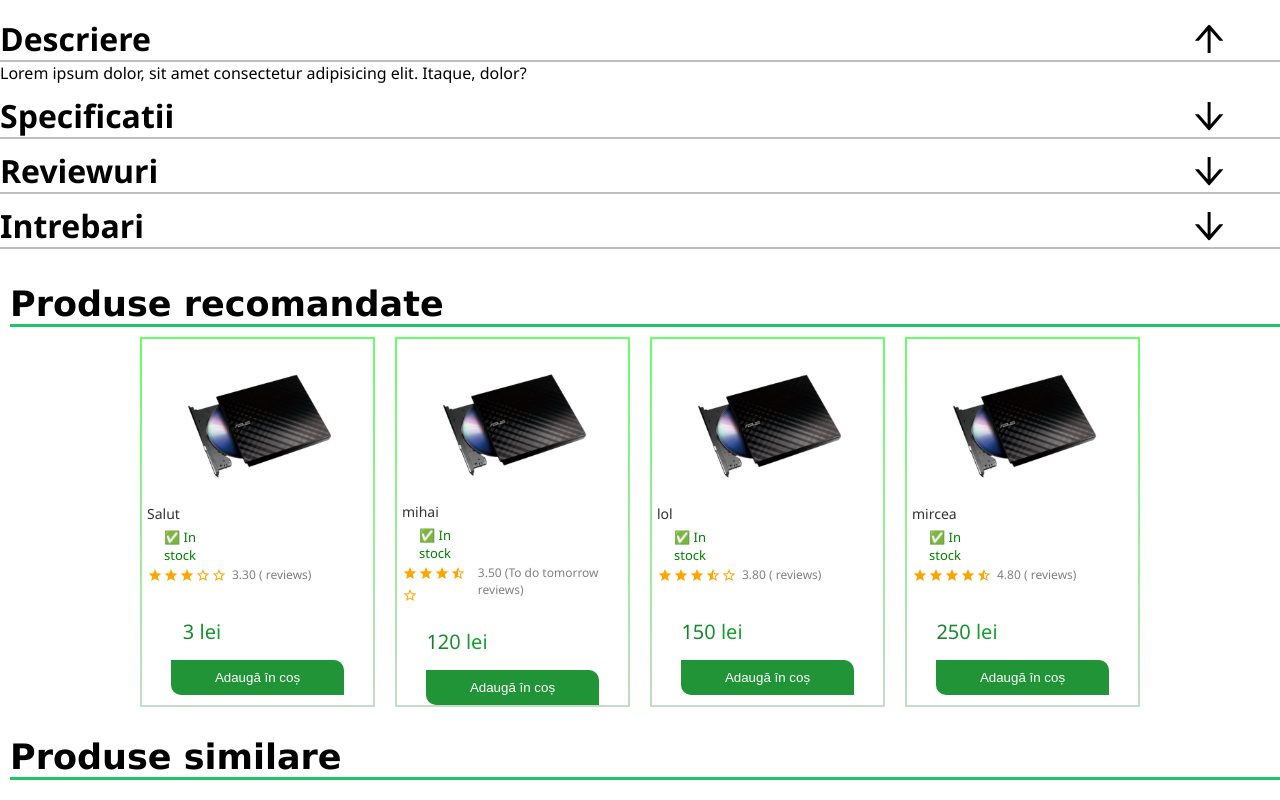
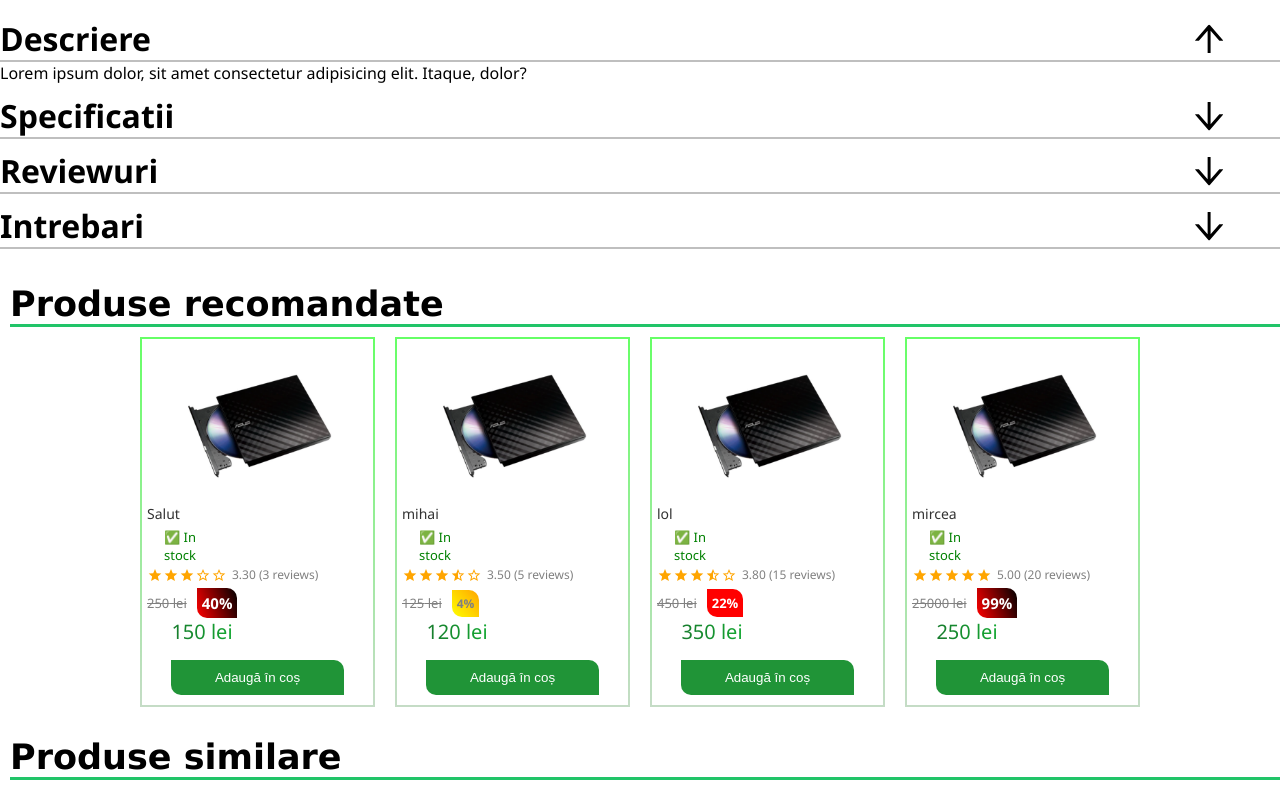
Before and after one commit to catalinfl/e-commerce, a React (Vite) app in the folder client/: page /product/636c1a743f63b11cb3085bb9 in a window 1280 px wide. Shown: the part 993-1793 px from the top of the page. Built offline with nearby package versions, Linux system fonts and the light colour scheme; no server answers.

Commit message:
card finished

```diff
--- a/client/src/components/Card/CardProduct.scss
+++ b/client/src/components/Card/CardProduct.scss
@@ -75,14 +75,31 @@
         }
 
         .cardReduce {
-            color:  white;
             border-radius: 0px 10px 0px 10px;
-            font-size: 12px;
             font-weight: 700;
             display: flex;
-            background-color: red;
             padding: 5px;
             margin-left: 10px;
+            font-size: 12px;
+
+            &.red {
+                color: white;
+                font-size: 13px;
+                background-color: red;
+            }
+
+            &.red30 {
+                color: white;
+                font-size: 15px;
+                background-image: linear-gradient(70deg, red, black);
+                background-color: red;
+            }
+
+            &.yellow {
+                color: grey;
+                background-image: linear-gradient(50deg, yellow, orange);
+                background-color: yellow;
+            }
         }
     }
 
--- a/client/src/components/Card/CardProduct.tsx
+++ b/client/src/components/Card/CardProduct.tsx
@@ -1,4 +1,4 @@
-import React, { useState } from 'react'
+import React, { useEffect, useRef, useState } from 'react'
 import './CardProduct.scss'
 import Image from "../../assets/CartImage.png"
 import Ratings from './Ratings'
@@ -6,16 +6,19 @@ import Product from '../Product/Product'
 
 
 interface PropsForCards {
-    price: string
+    price: string ,
     title: string,
     rating: string | undefined,
     reduce?: string,
     image: string,
-    oldPrice?: string,
+    oldPrice?: undefined  | string,
     reviews?: undefined | string
 }
 
 const CardProduct: React.FC<PropsForCards> = ({ price, title, rating, reviews, reduce, image, oldPrice}: PropsForCards) => {
+
+    var precision: string;
+    var reductionColor: string;
 
     var ratingToPass: any;
     if (rating === undefined) {
@@ -28,6 +31,46 @@ const CardProduct: React.FC<PropsForCards> = ({ price, title, rating, reviews, r
         reviewsToPass = 0;
     }
     else reviewsToPass = parseInt(reviews);
+
+
+
+    const calculatePercent = (oldPrice: string, price: string): string => {
+        var oldPriceInt: number = parseInt(oldPrice as string);
+        var newPriceInt: number = parseInt(price as string);
+        var percent: any;
+        var percentMinus = newPriceInt / oldPriceInt;
+        percent = (1 - percentMinus) * 100;
+        if (percent <= 0) return "";
+        var percentString = percent.toString();
+
+            if (percentString.length > 2) {
+                precision = percentString.slice(0, percentString.indexOf("."));
+            }
+
+            else precision = percentString;
+
+        return precision;
+    }
+
+
+
+    const reductionColorCalculator: Function = (precision: string): string | null => {
+        var precisionInt = parseInt(precision);
+        if (precisionInt === 0) return null;
+        if (precisionInt < 20) {
+            return "yellow"; // yellow
+        }
+        if (precisionInt >= 20 && precisionInt < 30) {
+            return "red";
+        }
+        if (precisionInt > 30) {
+            return "red30";
+        }
+        return "";
+    }
+
+    precision = calculatePercent(oldPrice as string, price);
+    reductionColor = reductionColorCalculator(precision);
 
   return (
     <div className="cardItem">
@@ -44,18 +87,14 @@ const CardProduct: React.FC<PropsForCards> = ({ price, title, rating, reviews, r
             <Ratings stars={ratingToPass} reviews={reviewsToPass}/>
         </div> : null}
         <div className="cardOldPriceContainer">
-        { oldPrice ?
+        { (precision!=="") ?
         <div className="cardOldPrice">
             {oldPrice} lei
         </div>
         : null
         }
-        {reduce ?
-            <div className="cardReduce">
-            20%
-        </div>
-        : null
-        }
+        {oldPrice ?
+            (precision!=="") ? <div className={`cardReduce ${reductionColor}`}> <p> {precision}% </p> </div> : null : null}
         </div>
         <div className="cardPrice">
         {price} lei
--- a/client/src/components/Card/Ratings.tsx
+++ b/client/src/components/Card/Ratings.tsx
@@ -15,49 +15,13 @@ const Ratings: React.FC<PropsForStars> = ({stars, reviews}: PropsForStars) => {
   const [useStars, setUseStars] = useState<number>(stars);
   const [useReviews, setUseReviews] = useState<number | (() => number) | undefined>(reviews);
 
-  var fiveStars, fourAndHalfStars, fourStars, threeAndHalfStars, threeStars, twoAndHalfStars, twoStars, oneAndHalfStar, oneStar, zeroStar;
-
-  const createRating = (stars: number) => {
-      if (!stars) {
-        zeroStar = true;
-      }
-      if (stars == 5.00) {
-        fiveStars = true;
-      }
-      if (stars >= 4.50 && stars < 5.00) {
-        fourAndHalfStars = true;
-      }
-      if (stars >= 4.00 && stars < 4.50) {
-        fourStars = true;
-      }
-      if (stars >= 3.50 && stars < 4.00) {
-        threeAndHalfStars = true;
-      }
-      if (stars >= 3.00 && stars < 3.50) {
-        threeStars = true;
-      }
-      if (stars >= 2.50 && stars < 3.00) {
-        twoAndHalfStars = true;
-      }
-      if (stars >= 2.00 && stars < 2.50) {
-        twoStars = true;
-      }
-      if (stars >= 1.50 && stars < 2.00) {
-        oneAndHalfStar = true;
-      }
-      if (stars >= 1.00 && stars < 1.50) {
-        oneStar = true;
-      }
-  }
-
-  createRating(stars);
 
 
   return (
     <>
     <div className="cardRating">
     <div className="cardStars">
-    { fiveStars ?
+    { (stars == 5.00) ?
       <>
       <IoMdStar />
       <IoMdStar />
@@ -65,7 +29,7 @@ const Ratings: React.FC<PropsForStars> = ({stars, reviews}: PropsForStars) => {
       <IoMdStar />
       <IoMdStar />
       </>
-     : fourAndHalfStars ?
+     : (stars >= 4.50 && stars < 5.00) ?
       <>
       <IoMdStar />
       <IoMdStar />
@@ -73,8 +37,7 @@ const Ratings: React.FC<PropsForStars> = ({stars, reviews}: PropsForStars) => {
       <IoMdStar />
       <IoMdStarHalf />
       </>
-      :
-      fourStars ?
+      : (stars >= 4.00 && stars < 4.50) ?
       <>
       <IoMdStar />
       <IoMdStar />
@@ -82,8 +45,7 @@ const Ratings: React.FC<PropsForStars> = ({stars, reviews}: PropsForStars) => {
       <IoMdStar />
       <IoMdStarOutline />
       </>
-      :
-      threeAndHalfStars ?
+      : (stars >= 3.50 && stars < 4.00) ?
       <>
       <IoMdStar />
       <IoMdStar />
@@ -91,7 +53,7 @@ const Ratings: React.FC<PropsForStars> = ({stars, reviews}: PropsForStars) => {
       <IoMdStarHalf />
       <IoMdStarOutline />
       </>
-      : threeStars ?
+      : (stars >= 3.00 && stars < 3.50) ?
       <>
       <IoMdStar />
       <IoMdStar />
@@ -99,8 +61,7 @@ const Ratings: React.FC<PropsForStars> = ({stars, reviews}: PropsForStars) => {
       <IoMdStarOutline />
       <IoMdStarOutline />
       </>
-      : twoAndHalfStars
-      ?
+      : (stars >= 2.50 && stars < 3.00) ?
       <>
       <IoMdStar />
       <IoMdStar />
@@ -108,7 +69,7 @@ const Ratings: React.FC<PropsForStars> = ({stars, reviews}: PropsForStars) => {
       <IoMdStarOutline />
       <IoMdStarOutline />
       </>
-      : twoStars ?
+      : (stars >= 2.00 && stars < 2.50) ?
       <>
       <IoMdStar />
       <IoMdStar />
@@ -116,7 +77,7 @@ const Ratings: React.FC<PropsForStars> = ({stars, reviews}: PropsForStars) => {
       <IoMdStarOutline />
       <IoMdStarOutline />
       </>
-      : oneAndHalfStar ?
+      : (stars >= 1.50 && stars < 2.00) ?
       <>
       <IoMdStar />
       <IoMdStarHalf />
@@ -124,7 +85,7 @@ const Ratings: React.FC<PropsForStars> = ({stars, reviews}: PropsForStars) => {
       <IoMdStarOutline />
       <IoMdStarOutline />
       </>
-      : oneStar ?
+      : (stars >= 1.00 && stars < 1.50) ?
       <>
       <IoMdStar />
       <IoMdStarOutline />
@@ -132,7 +93,7 @@ const Ratings: React.FC<PropsForStars> = ({stars, reviews}: PropsForStars) => {
       <IoMdStarOutline />
       <IoMdStarOutline />
       </>
-      : zeroStar ?
+      : (stars === 0) ?
       <>
       <IoMdStarOutline />
       <IoMdStarOutline />
@@ -142,9 +103,7 @@ const Ratings: React.FC<PropsForStars> = ({stars, reviews}: PropsForStars) => {
       </> : null
     }
     </div>
-
-
-    <p className="cardRatingNumber"> {stars ? useStars : null} ({(reviews == 5) ?  "To do tomorrow" : null} reviews) </p>
+    <p className="cardRatingNumber"> {stars ? useStars : null}       ({reviews} reviews) </p>
     </div>
       </>
   )
--- a/client/src/components/Product/Product.tsx
+++ b/client/src/components/Product/Product.tsx
@@ -255,10 +255,10 @@ const Product: React.FC = () => {
             <div className="productRecommendations">
                 <p className="productRecommended"> Produse recomandate </p>
                 <div className="productRecommendContainer">
-                <CardProduct price={"3"} title={"Salut"} image={"test"} rating={"3.3"} reviews={"3"}/>
-                <CardProduct price={"120"} title={"mihai"} image={"img2"} rating={"3.5"} reviews={"5"}/>
-                <CardProduct price={"150"} title={"lol"} image={"img3"} rating={"3.8"} reviews={"15"}/>
-                <CardProduct price={"250"} title={"mircea"} image={"img4"} rating={"4.8"} reviews={"20"}/>
+                <CardProduct price={"150"} oldPrice={"250"} title={"Salut"} image={"test"} rating={"3.3"} reviews={"3"}/>
+                <CardProduct price={"120"} oldPrice={"125"} title={"mihai"} image={"img2"} rating={"3.5"} reviews={"5"}/>
+                <CardProduct price={"350"} oldPrice={"450"} title={"lol"} image={"img3"} rating={"3.8"} reviews={"15"}/>
+                <CardProduct price={"250"} oldPrice={"25000"} title={"mircea"} image={"img4"} rating={"5"} reviews={"20"}/>
                 </div>
                 <div className="productRecommendContainer">
                 {/* <CardProduct />
```
